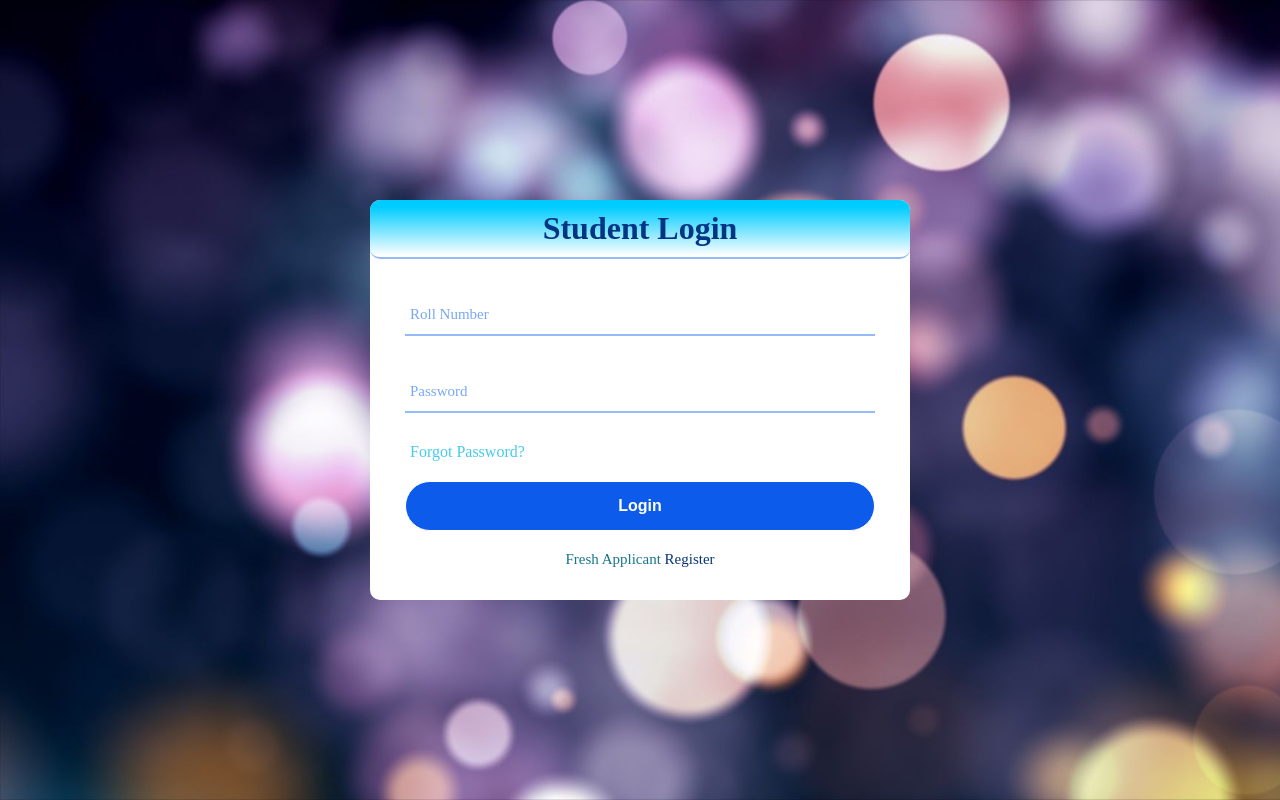
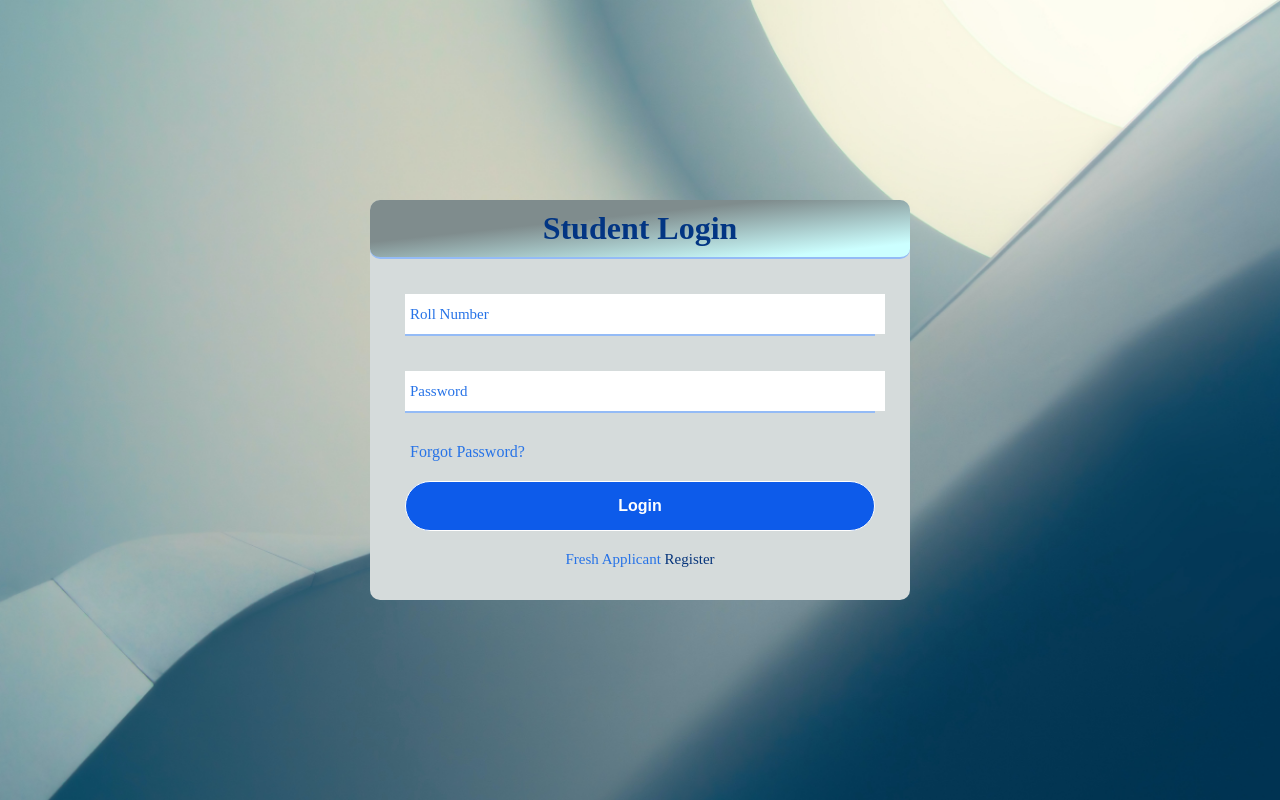
Before and after one commit to ramjanali261/uns_44_Striker, a PHP site: page /login.php in a window 1280 px wide. Run offline with PHP 8.4, Linux system fonts and the light colour scheme.

Commit message:
Update style.css

```diff
--- a/manash/style.css
+++ b/manash/style.css
@@ -4,25 +4,24 @@ body{
     font-family: montserrat;
     height: 100vh;
     overflow: hidden;
-    background-image: url(images/4.jpg);
-       background-repeat: no-repeat;
+    background-image: url(./images/5.jpg);
+    background-repeat: no-repeat;
     background-attachment: fixed;
     background-size: cover;
-
 }
 .center{
     position: relative;
-    top: 0%;
+    top: 50%;
     left: 50%;
-    background: white;
+    background: #D5DBDB;
     width: 540px;
     height: 400px;
-    transform: translate(-50%, 50%);
+    transform: translate(-50%, -50%);
     border-radius: 10px;
 }
 .center h1{
-    background: linear-gradient(to bottom, #00ccff 12%, #ffffff 98%);
-     text-align: center;
+    background: linear-gradient(to bottom right, #7f8c8d 37%, #ccffff 88%);
+    text-align: center;
     margin-top: 0% ;
     color: #023583;
     padding: 10px 10px 10px;
@@ -50,7 +49,7 @@ form .text_box{
 .text_box label{
     position: absolute;
     top: 50%;
-    color:#76A8F8 ;
+    color:#2773E7 ;
     transform: translateY(-50%);
     left: 5px;
     font-size: 15px;
@@ -69,7 +68,7 @@ form .text_box{
 }
 .text_box input:focus ~ label,
 .text_box input:valid ~ label{
-    top: -4px;
+    top: -12px;
     color: #0F65EF;
 }
 .text_box input:focus ~ span::before,
@@ -79,7 +78,7 @@ width: 100%;
 .pass{
     margin: -5px 0 20px 5px;
     cursor: pointer;
-    color: #45CBEC;
+    color: #2773E7;
 }
 .pass:hover{
     color: #0746A6;
@@ -105,7 +104,7 @@ input[type="submit"]:hover{
     margin: 20px 0px ;
     text-align: center;
     font-size: 15px;
-    color:#17758C;
+    color:#2773E7;
 }
 .signup a{
     color: #07357B;
```
